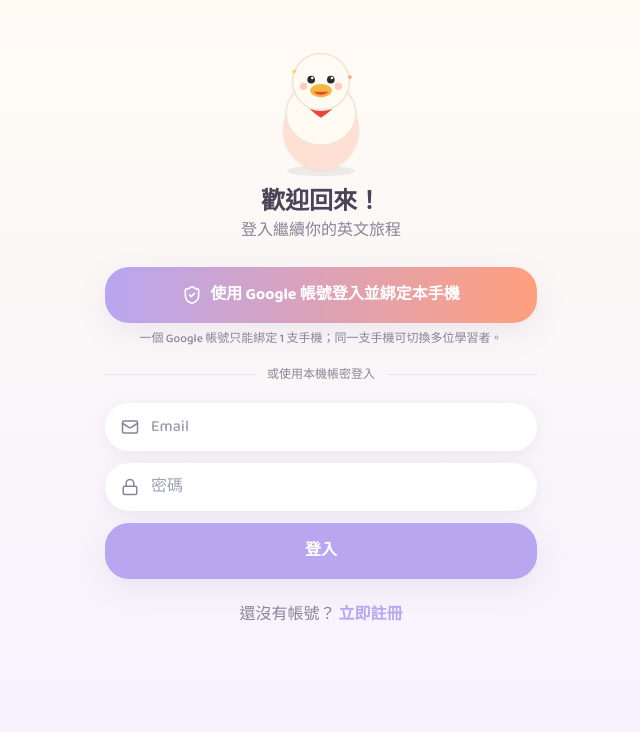
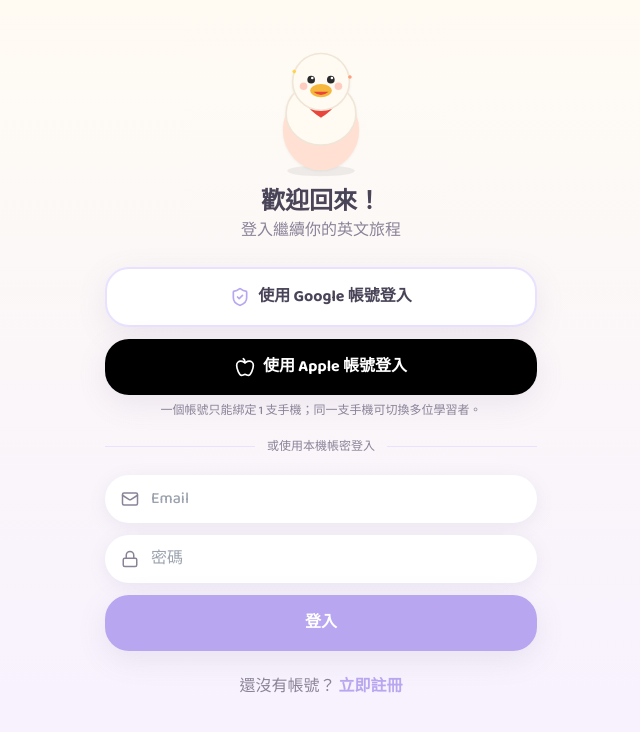
Before and after one commit to erin20080306/nobile-english, a Next.js app: page /login in a window 1280 px wide. Shown: the top 732 px of the page, without its empty margins (319-959 px from the left). Built offline with nearby package versions, Linux system fonts and the light colour scheme.

Commit message:
Add Sign in with Apple and update login/register UI

```diff
--- a/package.json
+++ b/package.json
@@ -12,6 +12,7 @@
     "prewarm:missing-audio": "tsx scripts/prewarm-scene-audio.ts --missing"
   },
   "dependencies": {
+    "@capacitor-community/apple-sign-in": "^7.1.0",
     "@capacitor/android": "^8.4.1",
     "@capacitor/cli": "^8.4.1",
     "@capacitor/core": "^8.4.1",
--- a/src/app/login/page.tsx
+++ b/src/app/login/page.tsx
@@ -3,7 +3,7 @@
 import { useState } from "react";
 import { useRouter } from "next/navigation";
 import { motion } from "framer-motion";
-import { Mail, Lock, ShieldCheck } from "lucide-react";
+import { Mail, Lock, ShieldCheck, Apple } from "lucide-react";
 import { authService } from "@/services/authService";
 import CheerImage from "@/components/CheerImage";
 
@@ -35,6 +35,33 @@
     go(res.user);
   }
 
+  async function handleApple() {
+    try {
+      const { SignInWithApple } = await import("@capacitor-community/apple-sign-in");
+      const result = await SignInWithApple.authorize({
+        clientId: "com.mobileenglish.app",
+        redirectURI: "https://nobile-english.vercel.app",
+        scopes: "email name",
+        state: "123456",
+        nonce: "nonce",
+      });
+
+      if (result.response) {
+        // In production, send this to backend to verify with Apple
+        // For now, create a mock user
+        const mockUser = {
+          id: result.response.user || "apple_" + Date.now(),
+          email: result.response.email || "apple@example.com",
+          name: result.response.givenName || "Apple User",
+          onboarded: false,
+        };
+        go(mockUser);
+      }
+    } catch (error) {
+      setError("Apple 登入失敗");
+    }
+  }
+
   return (
     <div className="min-h-[100dvh] flex flex-col px-6 pt-12 pb-8">
       <div className="text-center">
@@ -49,13 +76,24 @@
         initial={{ scale: 0.9, opacity: 0 }}
         animate={{ scale: 1, opacity: 1 }}
         onClick={handleGoogle}
-        className="mt-6 w-full rounded-3xl bg-gradient-to-r from-lilacDeep to-peachDeep text-white font-bold py-4 shadow-soft flex items-center justify-center gap-2 active:scale-95 transition"
+        className="mt-6 w-full rounded-3xl bg-white text-ink font-bold py-4 shadow-soft flex items-center justify-center gap-2 active:scale-95 transition border-2 border-lilac"
       >
-        <ShieldCheck size={20} />
-        使用 Google 帳號登入並綁定本手機
+        <ShieldCheck size={20} className="text-lilacDeep" />
+        使用 Google 帳號登入
       </motion.button>
+
+      <motion.button
+        initial={{ scale: 0.9, opacity: 0 }}
+        animate={{ scale: 1, opacity: 1 }}
+        onClick={handleApple}
+        className="mt-3 w-full rounded-3xl bg-black text-white font-bold py-4 shadow-soft flex items-center justify-center gap-2 active:scale-95 transition"
+      >
+        <Apple size={20} />
+        使用 Apple 帳號登入
+      </motion.button>
+
       <p className="text-center text-xs text-inkSoft mt-2">
-        一個 Google 帳號只能綁定 1 支手機；同一支手機可切換多位學習者。
+        一個帳號只能綁定 1 支手機；同一支手機可切換多位學習者。
       </p>
 
       <div className="flex items-center gap-3 my-5">
--- a/src/app/register/page.tsx
+++ b/src/app/register/page.tsx
@@ -6,7 +6,7 @@
 import { authService } from "@/services/authService";
 import { Toggle } from "@/components/ui";
 import AppHeader from "@/components/AppHeader";
-import { ShieldCheck } from "lucide-react";
+import { ShieldCheck, Apple } from "lucide-react";
 
 const goals = ["旅遊英文", "職場英文", "日常會話", "面試英文", "考試英文"];
 const levels: EnglishLevel[] = ["Beginner", "Elementary", "Intermediate", "Upper-Intermediate", "Advanced"];
@@ -70,6 +70,19 @@
           </span>
           <span className="flex-1">
             <span className="block font-extrabold text-ink">建議使用 Google 帳號綁定</span>
+            <span className="block text-sm text-inkSoft">一個帳號只綁定 1 支手機，同手機可切換多位學習者。</span>
+          </span>
+        </button>
+
+        <button
+          onClick={() => router.push("/login")}
+          className="card !py-4 w-full text-left flex items-center gap-3 active:scale-[0.99] transition"
+        >
+          <span className="h-11 w-11 rounded-2xl bg-black flex items-center justify-center text-white">
+            <Apple size={20} />
+          </span>
+          <span className="flex-1">
+            <span className="block font-extrabold text-ink">或使用 Apple 帳號綁定</span>
             <span className="block text-sm text-inkSoft">一個帳號只綁定 1 支手機，同手機可切換多位學習者。</span>
           </span>
         </button>
```
Also changed, not shown: 1 other file (tests, documents, lock files or other folders).
